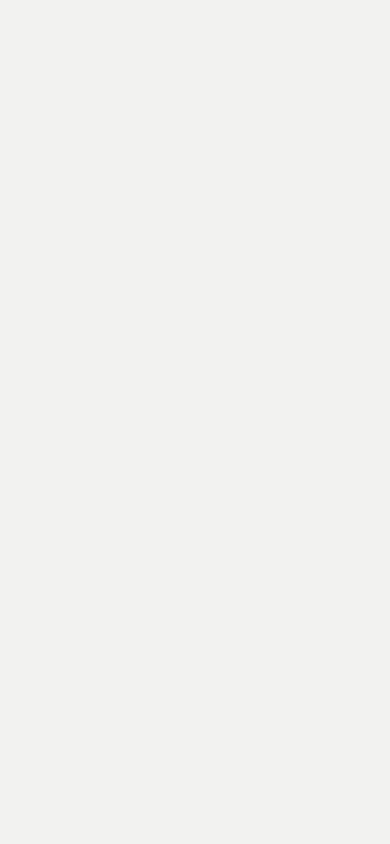
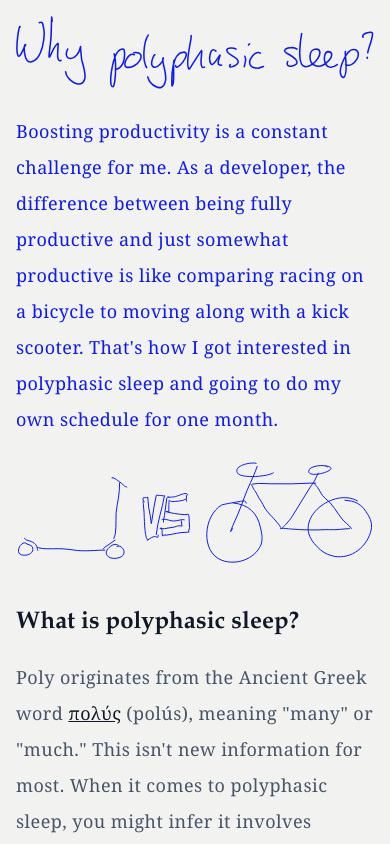
Before and after one commit to adriaandotcom/adriaan.com, a Nuxt app: page /sleep/why-polyphasic-sleep in a window 390 px wide. Before the commit this address had no page. Shown: the top 844 px of the page. Built offline with nearby package versions, Linux system fonts and the light colour scheme.

Commit message:
Fix mobile version

```diff
--- a/layouts/blog.vue
+++ b/layouts/blog.vue
@@ -23,7 +23,7 @@ defineOgImageComponent("BlogPost");
 <style lang="postcss">
 .blog {
   /* general */
-  @apply max-w-xl mx-auto px-4 my-2 md:my-10 prose prose-lg dark:prose-invert;
+  @apply max-w-xl mx-auto px-4 my-4 md:my-10 prose prose-lg dark:prose-invert;
 
   /* prose p */
   @apply prose-p:text-slate-600 dark:prose-p:text-[#f2f2f0] prose-p:leading-loose prose-p:text-lg prose-p:font-body dark:prose-p:font-body
--- a/pages/index.vue
+++ b/pages/index.vue
@@ -2,7 +2,7 @@
   <div>
     <div class="max-w-lg mx-auto px-4 mt-24 mb-10 flex flex-col">
       <NuxtLink
-        to="/sleep"
+        to="/sleep/why-polyphasic-sleep"
         class="group flex flex-col p-6 sm:p-8 items-start border-2 dark:border-transparent rounded-bl-3xl bg-[#f9f9f9] dark:bg-[#353535]"
       >
         <PolyphasicSleep class="h-24 stroke-5 group-hover:stroke-7" />
--- a/pages/sleep/index.vue
+++ b/pages/sleep/why-polyphasic-sleep/index.vue
@@ -1,11 +1,11 @@
 <template>
   <div>
     <WhyPolyphasicSleep
-      class="h-32 stroke-3"
+      class="h-auto w-[500px] stroke-3"
       aria-hidden="true"
       aria-describedby="title"
     />
-    <h1 id="title" class="sr-only">Polyphasic Sleep</h1>
+    <h1 id="title" class="sr-only">Why polyphasic sleep?</h1>
 
     <p>
       Boosting productivity is a constant challenge for me. As a developer, the
@@ -106,7 +106,7 @@
       really curious to see how this goes over the month.
     </p>
 
-    <Clock class="mt-10 w-32 -mr-10 ml-4 float-right stroke-2 max-w-none" />
+    <Clock class="w-32 md:-mr-10 ml-4 float-right stroke-2 max-w-none" />
 
     <p>
       I&#39;ve never been good at napping. It just doesn&#39;t work for me—I end
@@ -138,8 +138,6 @@
 </template>
 
 <script setup>
-import PolyphasicSleep from "~/components/sleep/PolyphasicSleep.vue";
-import Woman from "~/components/sleep/Woman.vue";
 import Phases from "~/components/sleep/Phases.vue";
 import WhyPolyphasicSleep from "~/components/sleep/WhyPolyphasicSleep.vue";
 import Clock from "~/components/sleep/Clock.vue";
```
